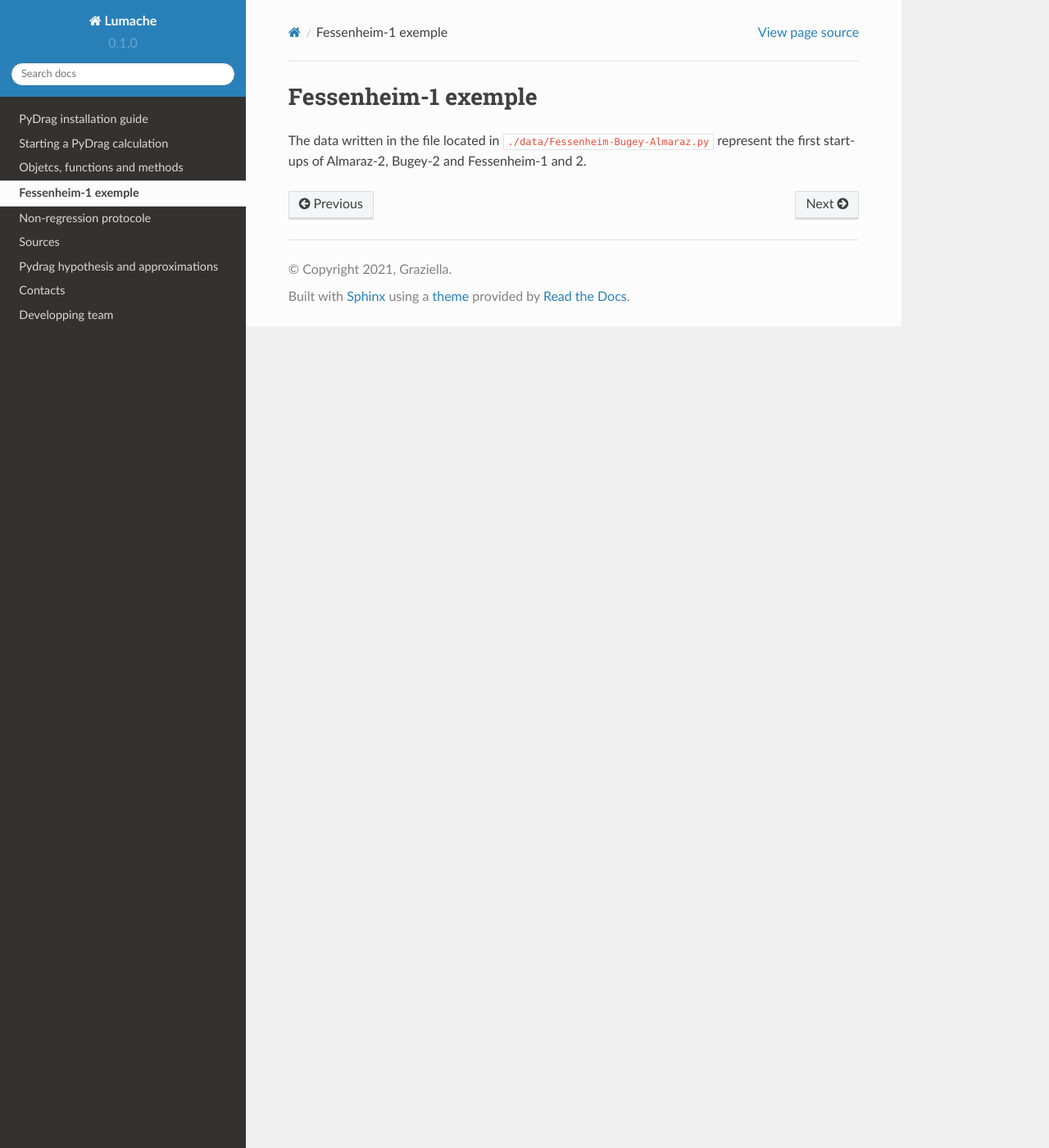
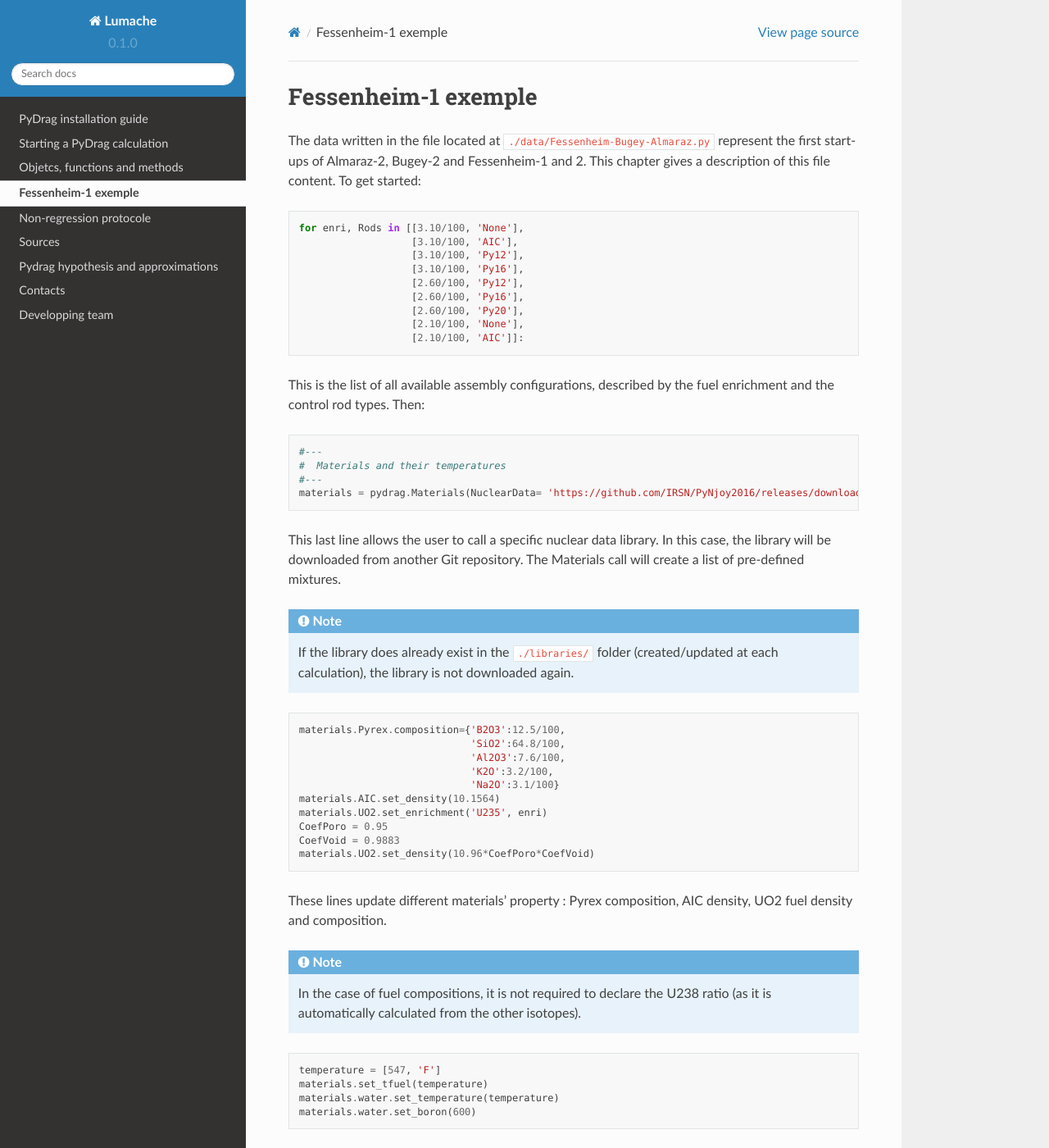
Before and after one commit to Ben105m/rtd-tutorial, a Sphinx documentation site: the page built from docs/source/exemple1.rst, in a window 1280 px wide and 1400 px high. Shown: the whole window at 82% size. Built offline with Sphinx 7.4.7 and the Read the Docs theme 2.0.0, drawn with Linux system fonts in a browser that asks for light colours; some of the changed text lies outside the part shown.

Commit message:
Update exemple1.rst

```diff
--- a/docs/source/exemple1.rst
+++ b/docs/source/exemple1.rst
@@ -4,4 +4,105 @@
 Fessenheim-1 exemple
 ################################
 
-The data written in the file located in :file:`./data/Fessenheim-Bugey-Almaraz.py` represent the first start-ups of Almaraz-2, Bugey-2 and Fessenheim-1 and 2.
+The data written in the file located at :file:`./data/Fessenheim-Bugey-Almaraz.py` represent the first start-ups of Almaraz-2, Bugey-2 and Fessenheim-1 and 2.
+This chapter gives a description of this file content. To get started::
+
+  for enri, Rods in [[3.10/100, 'None'],
+                     [3.10/100, 'AIC'],
+                     [3.10/100, 'Py12'],
+                     [3.10/100, 'Py16'],
+                     [2.60/100, 'Py12'],
+                     [2.60/100, 'Py16'],
+                     [2.60/100, 'Py20'],
+                     [2.10/100, 'None'],
+                     [2.10/100, 'AIC']]:
+
+This is the list of all available assembly configurations, described by the fuel enrichment and the control rod types. Then::
+
+  #---
+  #  Materials and their temperatures
+  #---
+  materials = pydrag.Materials(NuclearData= 'https://github.com/IRSN/PyNjoy2016/releases/download/JEFF-3.x/drglibJEFF-3.3_295')
+
+This last line allows the user to call a specific nuclear data library. In this case, the library will be downloaded from another Git repository. The Materials call will create a list of pre-defined mixtures.
+
+.. note::
+
+  If the library does already exist in the :file:`./libraries/` folder (created/updated at each calculation), the library is not downloaded again.
+
+::
+
+  materials.Pyrex.composition={'B2O3':12.5/100,
+                               'SiO2':64.8/100,
+                               'Al2O3':7.6/100,
+                               'K2O':3.2/100,
+                               'Na2O':3.1/100}
+  materials.AIC.set_density(10.1564)
+  materials.UO2.set_enrichment('U235', enri)
+  CoefPoro = 0.95
+  CoefVoid = 0.9883
+  materials.UO2.set_density(10.96*CoefPoro*CoefVoid)
+
+These lines update different materials' property : Pyrex composition, AIC density, UO2 fuel density and composition.
+
+.. note::
+
+  In the case of fuel compositions, it is not required to declare the U238 ratio (as it is automatically calculated from the other isotopes).
+
+::
+
+  temperature = [547, 'F']
+  materials.set_tfuel(temperature)
+  materials.water.set_temperature(temperature)
+  materials.water.set_boron(600)
+
+Then, the fuel temperature and moderator temperature and boron concentration are defined. Moreover, the core power is given (in order to be used later during evolution calculation).
+
+::
+
+  materials.grids.set_mass(7*611.4,'Inconel')
+
+The grids is declared through its mass (in this case, 7 grids of 611.4 g of Inconel).
+
+::
+
+  F = ['UO2', 0.4096,
+       'void', 0.4179,
+       'Zr4', 0.4750]
+
+An exemple of fue pin description is given : 3 circles of UO2 fuel, "void" (used for the gap dilution) and a Zircaloy-4 clad.
+
+::
+
+  PinLayout = [[I, F, F, O, F, F, O, F, F],
+                  [F, F, F, F, F, F, F, F],
+                     [F, F, F, F, F, F, F],
+                        [O, F, F, O, F, F],
+                           [F, F, F, F, F],
+                              [O, F, F, F],
+                                 [F, F, F],
+                                    [F, F],
+                                       [F]]
+
+The assembly pin layout is given as a list of list, representing each line of pins. These pins are described before (as it is done for the previously given fuel pin).
+
+::
+
+  geom = pydrag.Geometry(PinLayout, symmetry = '1/8',
+                         PinPitch = 0.496*2.54,
+                         AssemblyPitch = 8.466*2.54,
+                         ActiveHeight = 144*2.54)
+
+This line gives to PyDrag the pin layout and different assembly dimensions in order to represent the assembly geometry.
+
+::
+
+  powerDens = pydrag.Power(nbAssemblies = 157, corePower = 2686)
+
+The assembly power density is automatically computed, based on the number of assemblies, the core power, and the different fuel types density.
+
+::
+
+  burnup,kinf = pydrag.Deplete(materials, geom, powerDens, ThermalExpans = True)
+
+This last line asks PyDrag to make a depletion calculation (between 0 and 72 Gwd/t, using pre-defined burnup steps), by giving it every different informations related to materials, geometry and assembly power.
```
